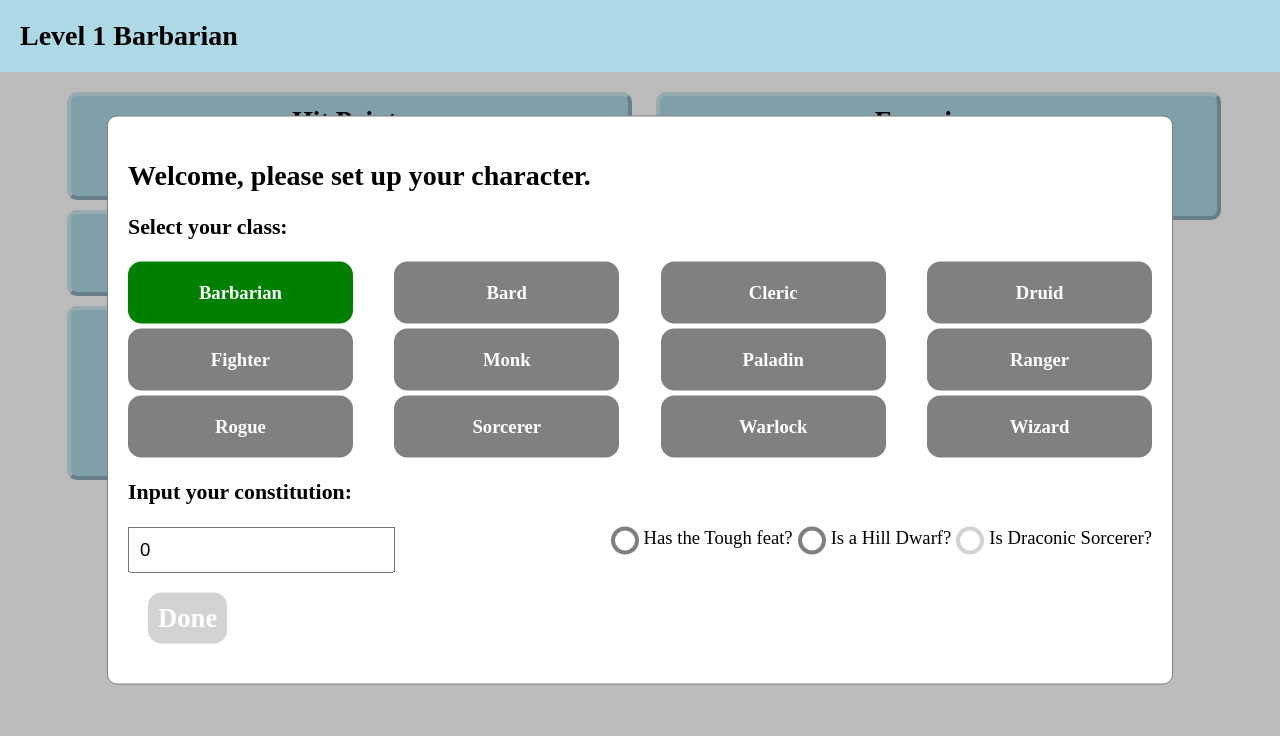
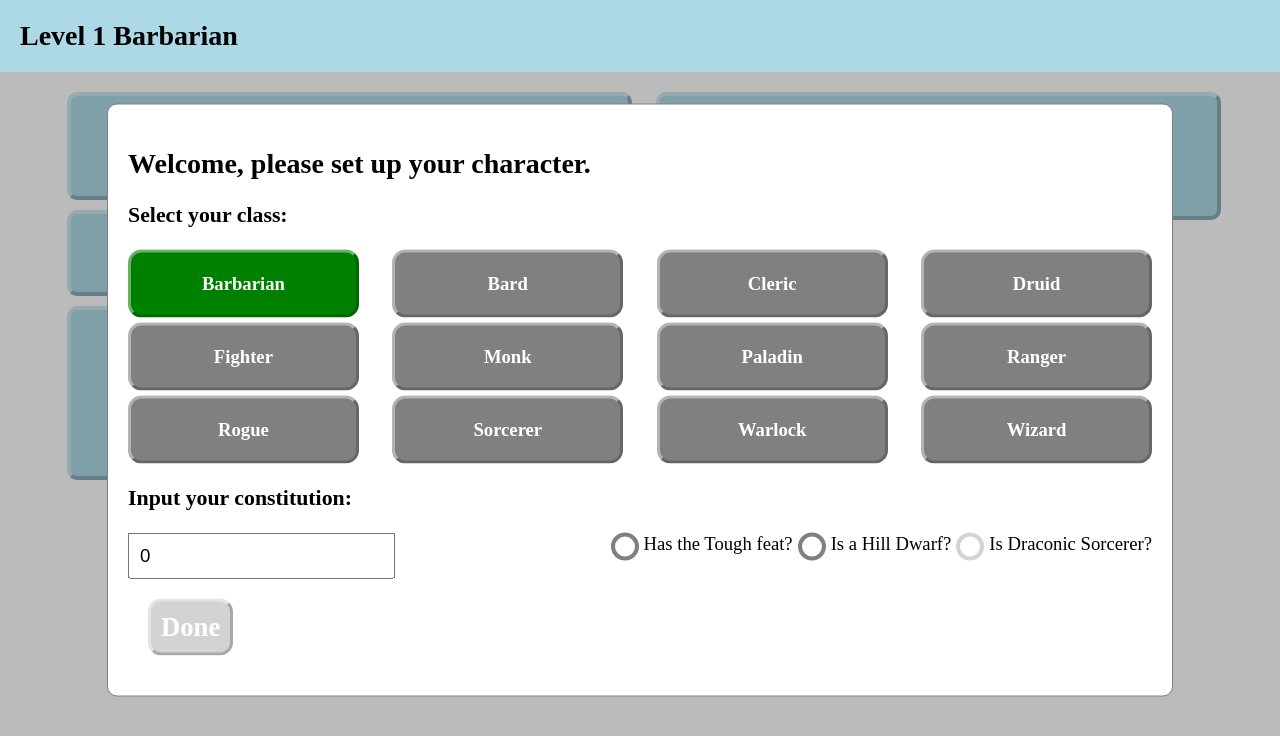
Before and after one commit to Kibibibit/dnd-tracker, a React (Create React App) app: page / in a window 1280 px wide. Both pictures are taken after a click on the element "Barbarian". Shown: the top 736 px of the page. Built offline with nearby package versions, Linux system fonts and the light colour scheme.

Commit message:
Fixed some styling and hit dice calculations that were broken

```diff
--- a/src/components/button/index.js
+++ b/src/components/button/index.js
@@ -22,6 +22,12 @@ const Button = ({
         paddingInline:paddingInline,
         paddingBlock:paddingBlock,
         background:disabled ? disabledBackground : background,
+        borderTopColor: "rgba(255,255,255,40%)",
+        borderLeftColor: "rgba(255,255,255,40%)",
+        borderBottomColor: "rgba(0,0,0,20%)",
+        borderRightColor: "rgba(0,0,0,20%)",
+        borderWidth: "3px",
+        borderStyle: "solid",
         color:"white",
         width:width,
         textAlign:textAlign,
--- a/src/components/class-select-modal/index.js
+++ b/src/components/class-select-modal/index.js
@@ -1,4 +1,4 @@
-import { CLASS_LIST, CLASS_SORCERER } from "../../constants/player-classes"
+import { CLASS_LIST, CLASS_SORCERER, getClassHitDice } from "../../constants/player-classes"
 import { useStateContext } from "../../providers/state-provider"
 import Button from "../button"
 import Checkbox from "../checkbox"
@@ -34,7 +34,7 @@ const ClassSelectModal = ({ isOpen, onClose }) => {
         }
         setPlayerFirstClass(classType)
         setPlayerClassList({[classType]: 1})
-        setPlayerHitDice({[classType]: 1})
+        setPlayerHitDice({[getClassHitDice(classType)]: 1})
     }
 
     const playerClasses = Object.keys(playerClassList)
--- a/src/components/hit-dice/index.js
+++ b/src/components/hit-dice/index.js
@@ -65,7 +65,7 @@ const HitDice = () => {
             const hitDiceAmount = playerHitDice[hitDiceType]
             const maxHitDiceAmount = maxDicePool[hitDiceType]
 
-            return <div>{hitDiceAmount}/{maxHitDiceAmount}d{hitDiceType}</div>
+            return <div key={`hit-dice-box-d${hitDiceType}`}>{hitDiceAmount}/{maxHitDiceAmount}d{hitDiceType}</div>
         })
 }
 
```
